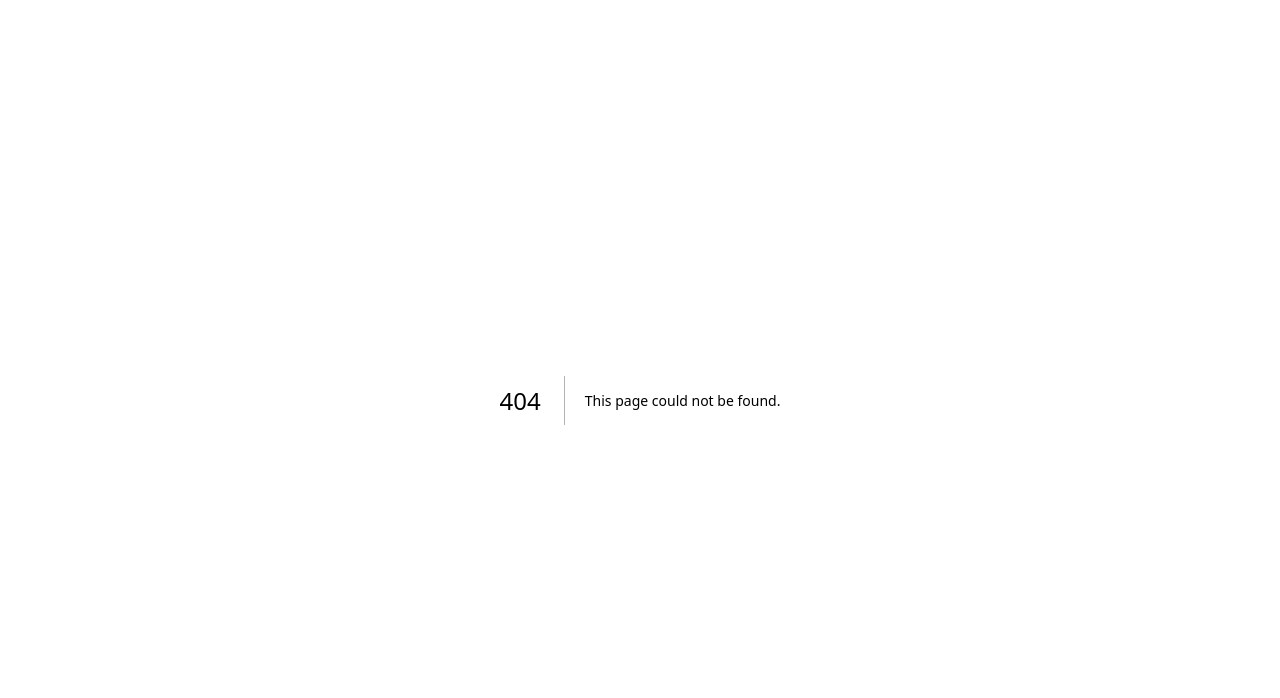
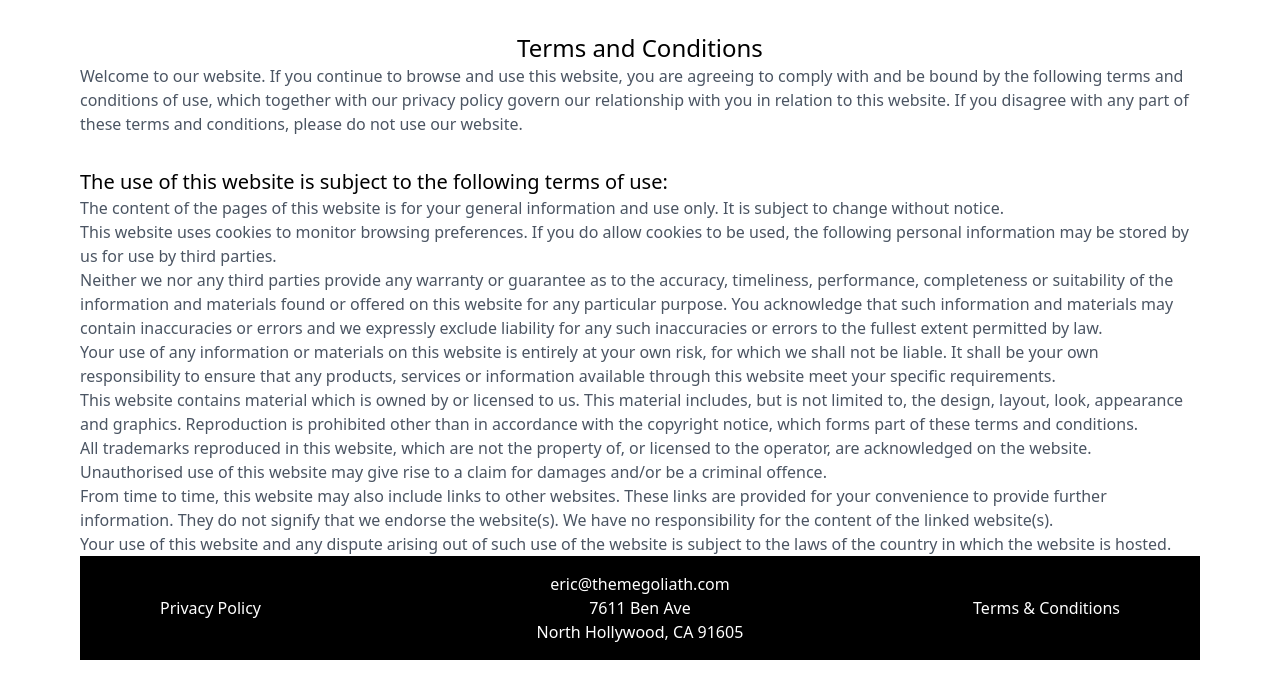
Before and after one commit to ericlam1114/themegoliath, a Next.js app: page /terms-and-conditions in a window 1280 px wide. Before the commit this address had no page. Shown: the top 698 px of the page. Built offline with nearby package versions, Linux system fonts and the light colour scheme.

Commit message:
added legal pages

```diff
--- /dev/null
+++ b/component/Footer.js
@@ -0,0 +1,27 @@
+import Link from 'next/link'
+import React from 'react'
+
+const Footer = () => (
+  <footer className="bg-black py-4">
+    <div className="container mx-auto flex flex-wrap items-center">
+      <div className="w-full md:w-1/3 text-center md:text-left">
+        <Link legacyBehavior href='/privacy-policy'>
+          <a className="text-white hover:text-yellow-200">Privacy Policy</a>
+        </Link>
+
+      </div>
+      <div className="w-full md:w-1/3 text-center md:text-center">
+        <a href="mailto:info@example.com" className="text-white hover:text-yellow-200">eric@themegoliath.com</a>
+        <div className="text-white">7611 Ben Ave</div>
+        <div className="text-white">North Hollywood, CA 91605</div>
+      </div>
+      <div className="w-full md:w-1/3 text-center md:text-right">
+      <Link legacyBehavior href="/terms-and-conditions">
+          <a className="text-white hover:text-yellow-200 ml-4">Terms & Conditions</a>
+        </Link>
+      </div>
+    </div>
+  </footer>
+)
+
+export default Footer
--- a/component/Hero.js
+++ b/component/Hero.js
@@ -43,7 +43,7 @@ const Hero = () => {
     <div className="container mx-auto h-screen flex flex-col md:flex-row justify-between items-center ">
       <div className="flex flex-col gap-5 md:gap-0 lg:gap-5">
         <p className="text-lg font-medium bg-amber-100 text-yellow-700 uppercase px-3 flex justify-center rounded-3xl py-2 w-48">
-          Coming soon
+          TOp 10 Themes
         </p>
         <p className="text-5xl md:lg:text-6xl font-bold">
         Themes That <br/>Elevate Brands{" "}
--- a/pages/index.js
+++ b/pages/index.js
@@ -2,14 +2,16 @@ import Head from 'next/head'
 import Image from 'next/image'
 import Hero from '../component/Hero'
 import Header from '../component/Header'
+import Footer from '../component/Footer'
 
 
 
 export default function Home() {
   return (
-   <div className='pb-40 bg-gradient-to-r from-yellow-100 to-amber-300 w-auto h-auto'>
+   <div className='bg-gradient-to-r from-yellow-100 to-amber-300 w-auto h-auto'>
     <Header/>
 <Hero/>
+<Footer/>
    </div>
   )
 }
--- /dev/null
+++ b/pages/privacy-policy.js
@@ -0,0 +1,35 @@
+import Footer from '../component/Footer'
+
+const PrivacyPolicy = () => (
+
+    <div className="container mx-auto py-8">
+      <h1 className="text-2xl font-medium text-center">Privacy Policy</h1>
+      <p className="text-gray-600">
+        We are committed to protecting your personal information and your right to privacy. If you have any questions or concerns about our policy, or our practices with regards to your personal information, please contact us at info@example.com.
+      </p>
+      <h2 className="text-xl font-medium mt-8">Information we collect</h2>
+      <p className="text-gray-600">
+        We may collect personal information from you, including your name, address, telephone number, email address, and payment information. We may also collect other information, such as information about your device, your location, and your usage of our service.
+      </p>
+      <h2 className="text-xl font-medium mt-8">How we use your information</h2>
+      <p className="text-gray-600">
+        We may use your personal information to provide you with our service, to communicate with you, to bill you for services, and to comply with legal obligations.
+      </p>
+      <h2 className="text-xl font-medium mt-8">Sharing your information</h2>
+      <p className="text-gray-600">
+        We may share your personal information with other companies or organizations if we are required to do so by law, or if we need to do so to provide our service to you.
+      </p>
+      <h2 className="text-xl font-medium mt-8">Security of your information</h2>
+      <p className="text-gray-600">
+        We take reasonable precautions to keep your personal information secure. However, please note that no method of transmitting or storing data is completely secure and we cannot guarantee the security of your personal information.
+      </p>
+      <h2 className="text-xl font-medium mt-8">Changes to this policy</h2>
+      <p className="text-gray-600">
+        We may make changes to this policy from time to time. If we make any material changes, we will notify you by email or by posting a notice on our website.
+      </p>
+      <Footer/>
+    </div>
+
+)
+
+export default PrivacyPolicy
--- /dev/null
+++ b/pages/terms-and-conditions.js
@@ -0,0 +1,29 @@
+import Footer from '../component/Footer'
+
+const TermsAndConditions = () => (
+
+    <div className="container mx-auto py-8">
+      <h1 className="text-2xl font-medium text-center">Terms and Conditions</h1>
+      <p className="text-gray-600">
+        Welcome to our website. If you continue to browse and use this website, you are agreeing to comply with and be bound by the following terms and conditions of use, which together with our privacy policy govern our relationship with you in relation to this website. If you disagree with any part of these terms and conditions, please do not use our website.
+      </p>
+      <h2 className="text-xl font-medium mt-8">The use of this website is subject to the following terms of use:</h2>
+      <ul className="text-gray-600">
+        <li>The content of the pages of this website is for your general information and use only. It is subject to change without notice.</li>
+        <li>This website uses cookies to monitor browsing preferences. If you do allow cookies to be used, the following personal information may be stored by us for use by third parties.</li>
+        <li>Neither we nor any third parties provide any warranty or guarantee as to the accuracy, timeliness, performance, completeness or suitability of the information and materials found or offered on this website for any particular purpose. You acknowledge that such information and materials may contain inaccuracies or errors and we expressly exclude liability for any such inaccuracies or errors to the fullest extent permitted by law.</li>
+        <li>Your use of any information or materials on this website is entirely at your own risk, for which we shall not be liable. It shall be your own responsibility to ensure that any products, services or information available through this website meet your specific requirements.</li>
+        <li>This website contains material which is owned by or licensed to us. This material includes, but is not limited to, the design, layout, look, appearance and graphics. Reproduction is prohibited other than in accordance with the copyright notice, which forms part of these terms and conditions.</li>
+        <li>All trademarks reproduced in this website, which are not the property of, or licensed to the operator, are acknowledged on the website.</li>
+        <li>Unauthorised use of this website may give rise to a claim for damages and/or be a criminal offence.</li>
+        <li>From time to time, this website may also include links to other websites. These links are provided for your convenience to provide further information. They do not signify that we endorse the website(s). We have no responsibility for the content of the linked website(s).</li>
+      </ul>
+      <p className="text-gray-600">
+        Your use of this website and any dispute arising out of such use of the website is subject to the laws of the country in which the website is hosted.
+      </p>
+      <Footer/>
+    </div>
+
+)
+
+export default TermsAndConditions
```
